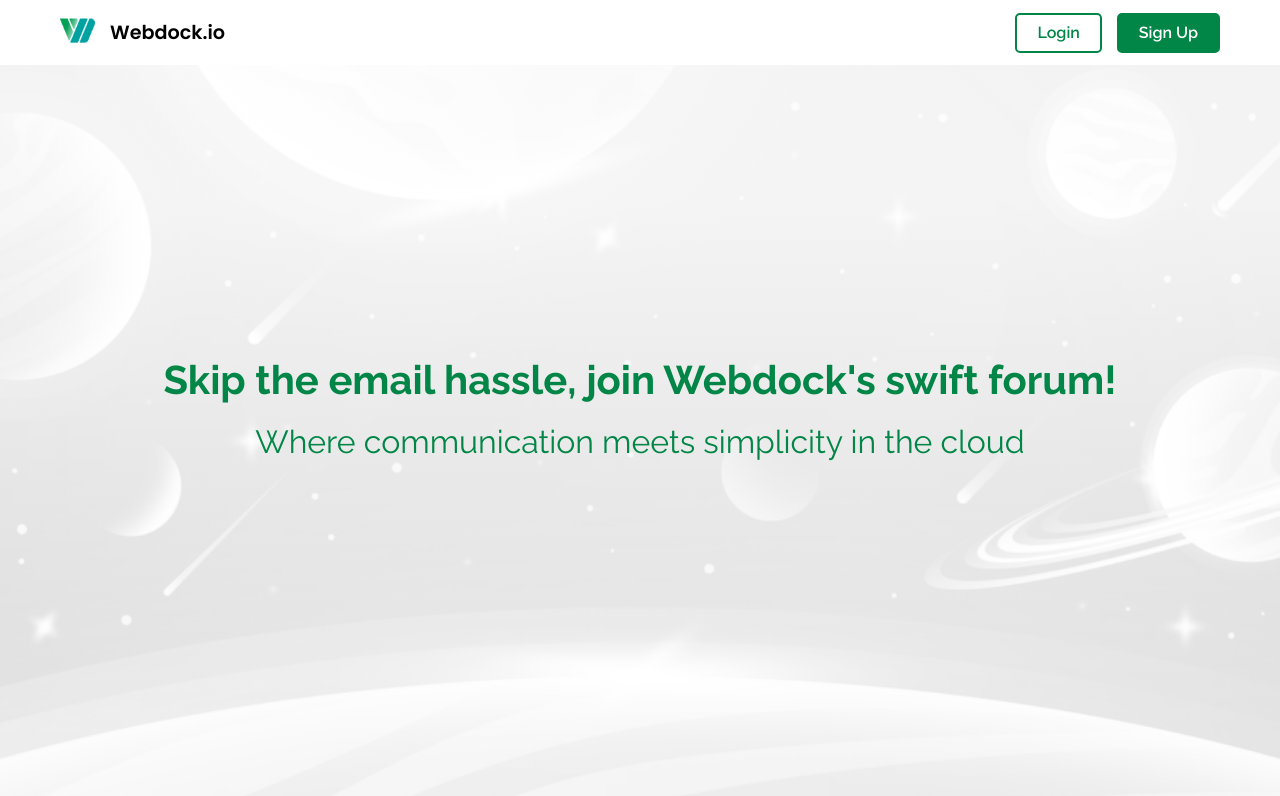
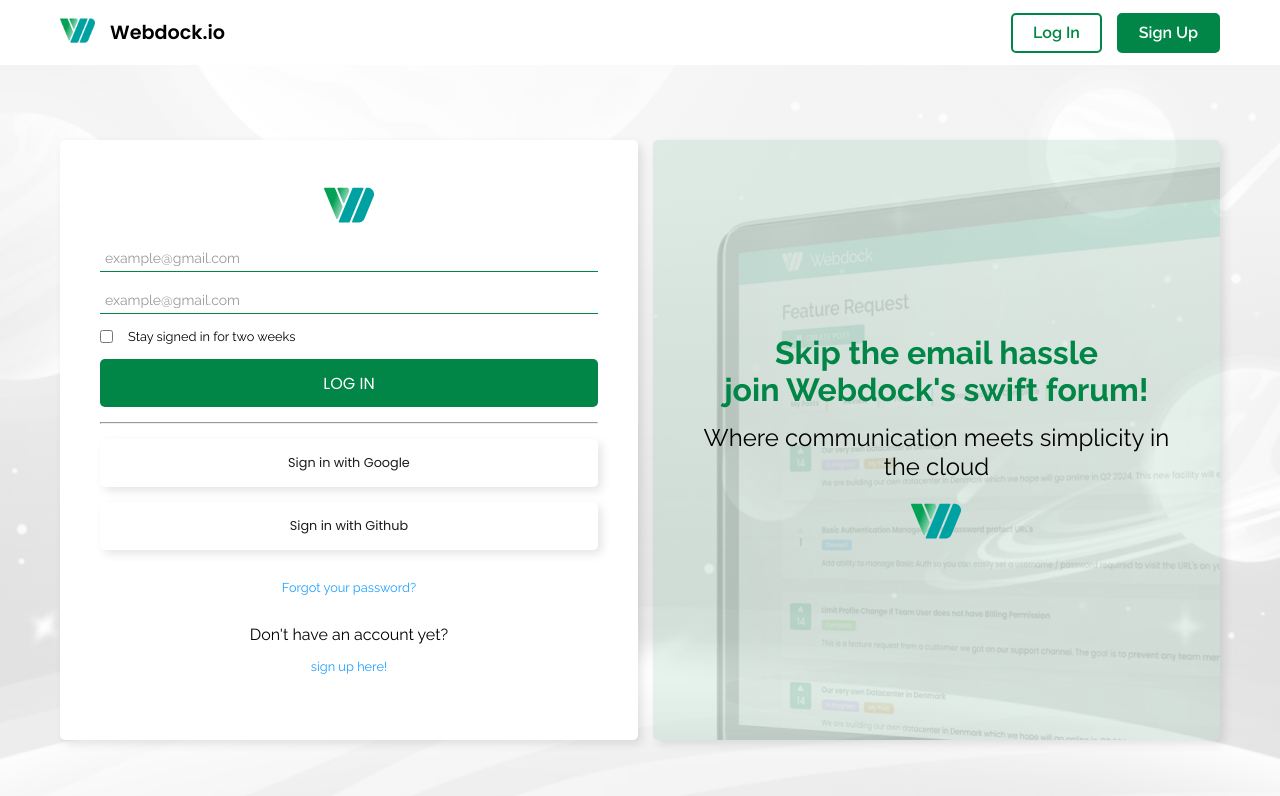
Before and after one commit to soklope/webdock, a React (Vite) app in the folder webdock-app/: page /login in a window 1280 px wide. Shown: the top 796 px of the page. Built offline with nearby package versions, Linux system fonts and the light colour scheme.

Commit message:
Fixed login issues and styling

```diff
--- a/webdock-app/src/components/Modal/LoginScreen/LoginScreen.jsx
+++ b/webdock-app/src/components/Modal/LoginScreen/LoginScreen.jsx
@@ -1,21 +1,36 @@
 import './LoginScreen.scss';
-import userStore from '../../../stores/loginStore';
-import { useEffect } from 'react';
-import { useNavigate } from 'react-router-dom';
 
 export default function LoginScreen() {
-  const { user } = userStore();
 
   return (
     <div className='login-page wrap'>
-      <p className='login-page__headline'>Skip the email hassle, join Webdock's swift forum!</p>
-      <p className='login-page__subline'>Where communication meets simplicity in the cloud</p>
+      <div className='login-page__container'>
+        <span className='login-page__logo'></span>
+        <input className='login-page__input' type="text" placeholder='example@gmail.com'/>
+        <input className='login-page__input' type="text" placeholder='example@gmail.com'/>
+        <div className='login-page__checkbox'>
+          <input type="checkbox" />
+          <p>Stay signed in for two weeks</p>
+        </div>
+        <button className='login-page__login-button'>LOG IN</button>
+        <hr />
+        <button className='login-page__google-button'>Sign in with Google</button>
+        <button className='login-page__github-button'>Sign in with Github</button>
+        <p className='login-page__link-text'>Forgot your password?</p>
+        <p>Don't have an account yet?</p>
+        <p className='login-page__link-text'>sign up here!</p>
+      </div>
 
+      <div className='login-page__splash-art'>
+        <p className='login-page__splash-art__headline'>Skip the email hassle <br></br> join Webdock's swift forum!</p>
+        <p className='login-page__splash-art__subline'>Where communication meets simplicity in the cloud</p>
+        <span className='login-page__logo'></span>
+      </div>
       {/* <div className='login-page__container'>
-                <button onClick={loginAsUser} className='login-page__container__button'>Login as User</button>
-                <button onClick={loginAsAdmin} className='login-page__container__button'>Login as Admin</button>
-                <button onClick={loginAsSuperAdmin} className='login-page__container__button'>Login as SuperAdmin</button>
-            </div> */}
+          <button onClick={loginAsUser} className='login-page__container__button'>Login as User</button>
+          <button onClick={loginAsAdmin} className='login-page__container__button'>Login as Admin</button>
+          <button onClick={loginAsSuperAdmin} className='login-page__container__button'>Login as SuperAdmin</button>
+      </div> */}
     </div>
   );
 }
--- a/webdock-app/src/components/Modal/LoginScreen/LoginScreen.scss
+++ b/webdock-app/src/components/Modal/LoginScreen/LoginScreen.scss
@@ -1,4 +1,5 @@
 @use '../../../global-styling/Variables.scss' as v;
+@use '../../../global-styling/mixins' as mix;
 
 @keyframes fadeInFromTop {
     from {
@@ -12,28 +13,15 @@
     }
   }
 
-.login-page {
-    width: 100%;
-    height: calc(100% - 65px);
-    display: flex;
-    flex-direction: column;
-    justify-content: center;
-    align-items: center;
-    gap: 20px;
-    text-align: center;
+  .login-page {
+    height: 100%;
 
-    &__headline {
-        animation: fadeInFromTop 2s;
-        font-weight: 700;
-        font-size: 32px;
-        color: v.$primary-color;
-    }
-
-    &__subline {
-        animation: fadeInFromTop 2s;
-        font-weight: 400;
-        font-size: 24px;
-        color: v.$primary-color;
+    @media screen and (min-width: v.$desktop-screen) {
+        width: 100%;
+        display: flex;
+        justify-content: center;
+        align-items: center;
+        gap: 15px;
     }
 
     @media screen and (min-width: v.$desktop-screen) {
@@ -47,32 +35,119 @@
     }
 
     &__container {
+        margin-top: 10px;
         height: auto;
         background-color: white;
         display: flex;
+        align-items: center;
         flex-direction: column;
         padding: 20px;
-        gap: 20px;
         border-radius: 5px;
-        box-shadow: 4px 4px 10px 0px rgba(0, 0, 0, 0.10);
+        box-shadow: v.$drop-shadow;
+        gap: 15px;
 
-        &__button {
+        @media screen and (min-width: v.$desktop-screen) {
+            height: 600px;
+            width: 100%;
+            margin: 0px;
+            padding: 40px;
+        }
+    }
+
+    &__logo {
+        height: 50px;
+        width: 60px;
+        background-position: center center;
+        background-repeat: no-repeat;
+        background-size: contain;
+        background-image: url('../../../content/images/logo_200x200.png');
+    }
+
+    &__input {
+        border: none;
+        padding: 5px;
+        border-bottom: solid 1px v.$primary-color;
+        width: 100%;
+    }
+
+    &__checkbox {
+        display: flex;
+        gap: 15px;
+        width: 100%;
+
+        input {
             cursor: pointer;
-            height: 48px;
-            width: 200px;
-            background-color: v.$primary-color;
-            font-family: v.$secondary-font;
-            border: none;
-            color: white;
+        }
+
+        p {
+            font-weight: 500;
+            font-size: 0.8rem;
+        }
+    }
+
+    &__login-button {
+        @include mix.flex-login-button;
+        background-color: v.$primary-color;
+    }
+
+    hr {
+        width: 100%
+    }
+
+    &__google-button {
+        @include mix.flex-login-button;
+        background-color: v.$white;
+        box-shadow: v.$drop-shadow;
+        color: v.$offblack;
+        font-size: 0.8rem;
+    }
+
+    &__github-button {
+        @include mix.flex-login-button;
+        background-color: v.$white;
+        box-shadow: v.$drop-shadow;
+        color: v.$offblack;
+        font-size: 0.8rem;
+        margin-bottom: 15px;
+    }
+
+    &__link-text {
+        font-size: 0.8rem;
+        color: v.$blue;
+        margin-bottom: 15px;
+    }
+
+    &__splash-art {
+        display: none;
+
+        @media screen and (min-width: v.$desktop-screen) {
+            background: url('../../../content/images/login-page-splash.png');
+            background-color: rgba(v.$primary-color, 0.1);
+            background-position: center end;
+            height: 600px;
+            width: 100%;
+            display: flex;
+            align-items: center;
+            justify-content: center;
+            flex-direction: column;
             border-radius: 5px;
-            font-size: 14px;
-            font-weight: 300;
-            text-transform: uppercase;
+            box-shadow: v.$drop-shadow;
+            padding: 0px 30px;
+        }
 
-            &:hover {
-                transition: 0.2s;
-                background-color: darken(v.$primary-color, 2%);
-            }
+        &__headline {
+            color: v.$primary-color;
+            font-weight: 700;
+            font-size: 2rem;
+            text-align: center;
+            margin-bottom: 15px;
+        }
+
+        &__subline {
+            font-size: 1rem;
+            font-size: 1.5rem;
+            text-align: center;
+            margin-bottom: 15px;
         }
     }
 }
--- a/webdock-app/src/components/RoadmapChildren/RoadmapChildren.jsx
+++ b/webdock-app/src/components/RoadmapChildren/RoadmapChildren.jsx
@@ -18,7 +18,7 @@ export default function RoadmapChildren({
 
       <Link
         to={`/posts/${id}`}
-        className="roadmap-child-container"
+        className="roadmap-child-container__content"
       >
         <div className="roadmap-child-container__title-category-tag">
           <p className="roadmap-child-container__title">{title}</p>
--- a/webdock-app/src/global-styling/_mixins.scss
+++ b/webdock-app/src/global-styling/_mixins.scss
@@ -77,3 +77,16 @@
         background: darken(v.$offwhite, 10%);
     }
 }
+
+@mixin flex-login-button {
+    height: 48px;
+    padding: 10px 20px;
+    border: none;
+    width: 100%;
+    border-radius: 5px;
+    cursor: pointer;
+    font-weight: 500;
+    font-size: 1rem;
+    color: #ffffff;
+    font-family: v.$secondary-font;
+}
--- a/webdock-app/src/layout/navigation/Navigation.jsx
+++ b/webdock-app/src/layout/navigation/Navigation.jsx
@@ -1,27 +1,39 @@
-import { React, useState, useEffect } from "react";
-import { Link, Navigate, useNavigate } from "react-router-dom";
+import { React, useState } from "react";
+import { Link } from "react-router-dom";
 import { Sling as Hamburger } from "hamburger-react";
 import "./Navigation.scss";
 import logo from "../../content/images/logo_200x200.png";
 import userStore from "../../stores/loginStore";
 
 export default function Navigation() {
-  const navigate = useNavigate();
-  const { user, loginAsUser, logout } = userStore()
+  const { loginAsUser, logout } = userStore()
   const [isOpen, setIsOpen] = useState(false);
 
   const userIsLoggedIn = localStorage.getItem("user")
-
-  useEffect(() => {
-    if (userIsLoggedIn) {
-      navigate('/');
-    }
-  }, [userIsLoggedIn]);
 
   const toggleDropdownMenu = () => {
     setIsOpen((prevIsOpen) => !prevIsOpen);
   };
 
+  const handleLoginClick = () => {
+    loginAsUser();
+
+    const loggedInUser = localStorage.getItem('user');
+
+    if (loggedInUser) {
+      window.location.href = "/"
+    }
+  };
+
+  const handleLogoutClick = () => {
+    logout();
+
+    const loggedInUser = localStorage.getItem('user');
+
+    if (!loggedInUser) {
+      window.location.href = "/login"
+    }
+  };
 
   return (
       <nav>
@@ -47,7 +59,7 @@ export default function Navigation() {
                   </li>
 
                   <li>
-                    <Link className="menu-items__log-out" onClick={logout}/>
+                    <Link className="menu-items__log-out" onClick={handleLogoutClick}/>
                   </li>
                 </ul>
               </>
@@ -55,7 +67,7 @@ export default function Navigation() {
               :
 
               <div className="nav-button-container">
-                <button onClick={loginAsUser} className="nav-button-container__log-in">Login</button>
+                <button onClick={handleLoginClick} className="nav-button-container__log-in">Log In</button>
                 <button className="nav-button-container__sign-up">Sign Up</button>
               </div>
           }
--- a/webdock-app/src/router/router.jsx
+++ b/webdock-app/src/router/router.jsx
@@ -1,5 +1,4 @@
-import React from 'react';
-import { BrowserRouter, Routes, Route, Navigate } from 'react-router-dom';
+import { BrowserRouter, Routes, Route, Navigate, useNavigate } from 'react-router-dom';
 
 import Navigation from '../layout/navigation/Navigation';
 import RoadmapView from '../views/RoadmapView';
@@ -25,7 +24,7 @@ const Router = () => {
           <Route path="/posts/:id" element={<SinglePostView />} />
           <Route path="/sort" element={<SortFunctionAndFilterContainer />} />
           <Route path="/selectcategory" element={<SelectCategory />} />
-          <Route path="/login" element={<LoginScreen />} />
+          <Route path="/login" element={loggedIn !== null ? <Navigate replace to={"/"}/> : <LoginScreen />} />
         </Routes>
     </BrowserRouter>
   );
--- a/webdock-app/src/views/view-styles/SinglePostView.scss
+++ b/webdock-app/src/views/view-styles/SinglePostView.scss
@@ -26,13 +26,13 @@
 }
 
 .single-post-view-heading {
-    @include mix.flex-center(start, center, 0);
+    @include mix.flex-center(start, start, 20px);
     // 55+20 = 75
 
     &__upvote {
         display: none;
 
-        @media screen and (min-width: calc(v.$desktop-screen * 2)) {
+        @media screen and (min-width: calc(v.$desktop-screen)) {
             display: block;
         }
     }
```
Also changed, not shown: webdock-app/src/components/RoadmapChildren/RoadmapChildren.scss (+12 -6 lines), webdock-app/src/content/images/login-page-splash.png (added).
